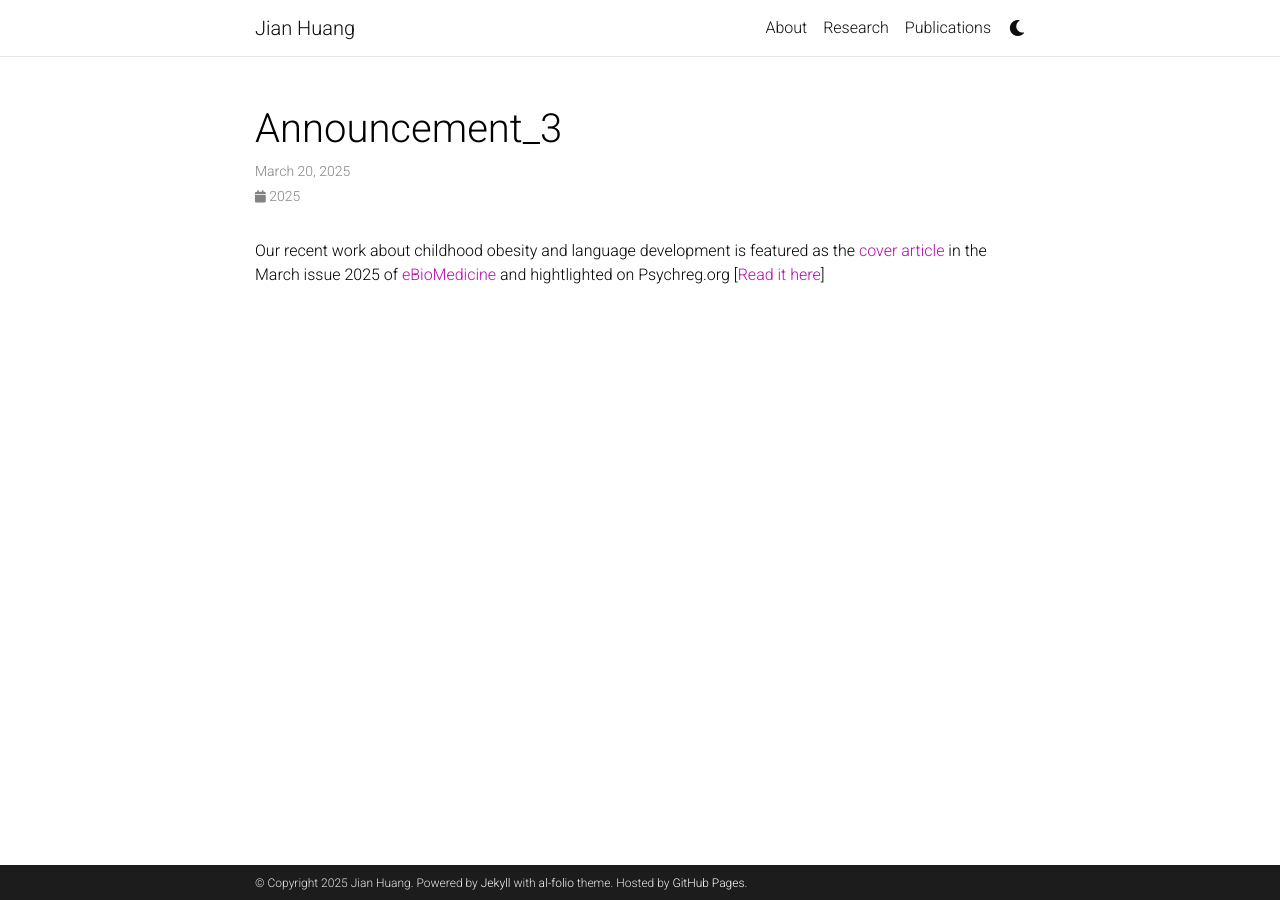
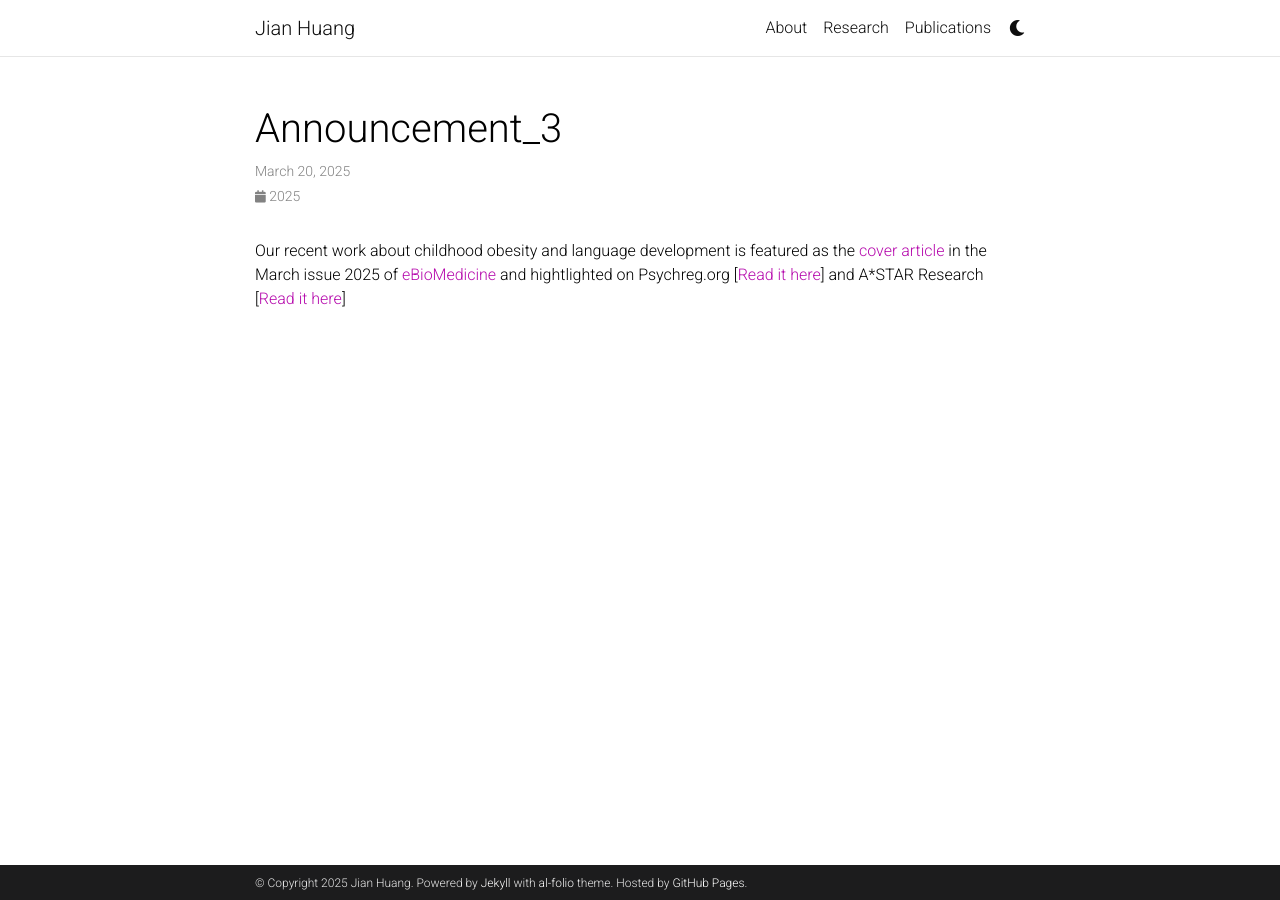
Before and after one commit to jianvhuang/jianvhuang.github.io, a Jekyll site: the page built from _news/announcement_3.md, in a window 1280 px wide. Built offline with Jekyll 4.4.1, drawn with Linux system fonts in a browser that asks for light colours; comment, search, counter and statistics services are not loaded; a style sheet for code colours, icons or effects is not loaded.

Commit message:
Update announcement_3.md
add highlight by A*STAR Research link

```diff
--- a/_news/announcement_3.md
+++ b/_news/announcement_3.md
@@ -5,4 +5,4 @@
 related_posts: false
 ---
 
-Our recent work about childhood obesity and language development is featured as the [cover article](https://www.thelancet.com/issue/S2352-3964(25)X0002-5#fullCover) in the March issue 2025 of [eBioMedicine](https://www.thelancet.com/journals/ebiom/article/PIIS2352-3964(25)00023-4/fulltext) and hightlighted on Psychreg.org [[Read it here](https://www.psychreg.org/obesity-language-skills-share-genetic-link-study-finds/)]
+Our recent work about childhood obesity and language development is featured as the [cover article](https://www.thelancet.com/issue/S2352-3964(25)X0002-5#fullCover) in the March issue 2025 of [eBioMedicine](https://www.thelancet.com/journals/ebiom/article/PIIS2352-3964(25)00023-4/fulltext) and hightlighted on Psychreg.org [[Read it here](https://www.psychreg.org/obesity-language-skills-share-genetic-link-study-finds/)] and A*STAR Research [[Read it here](https://research.a-star.edu.sg/articles/highlights/obesity-genes-also-speak-for-the-growing-brain/)]
```
